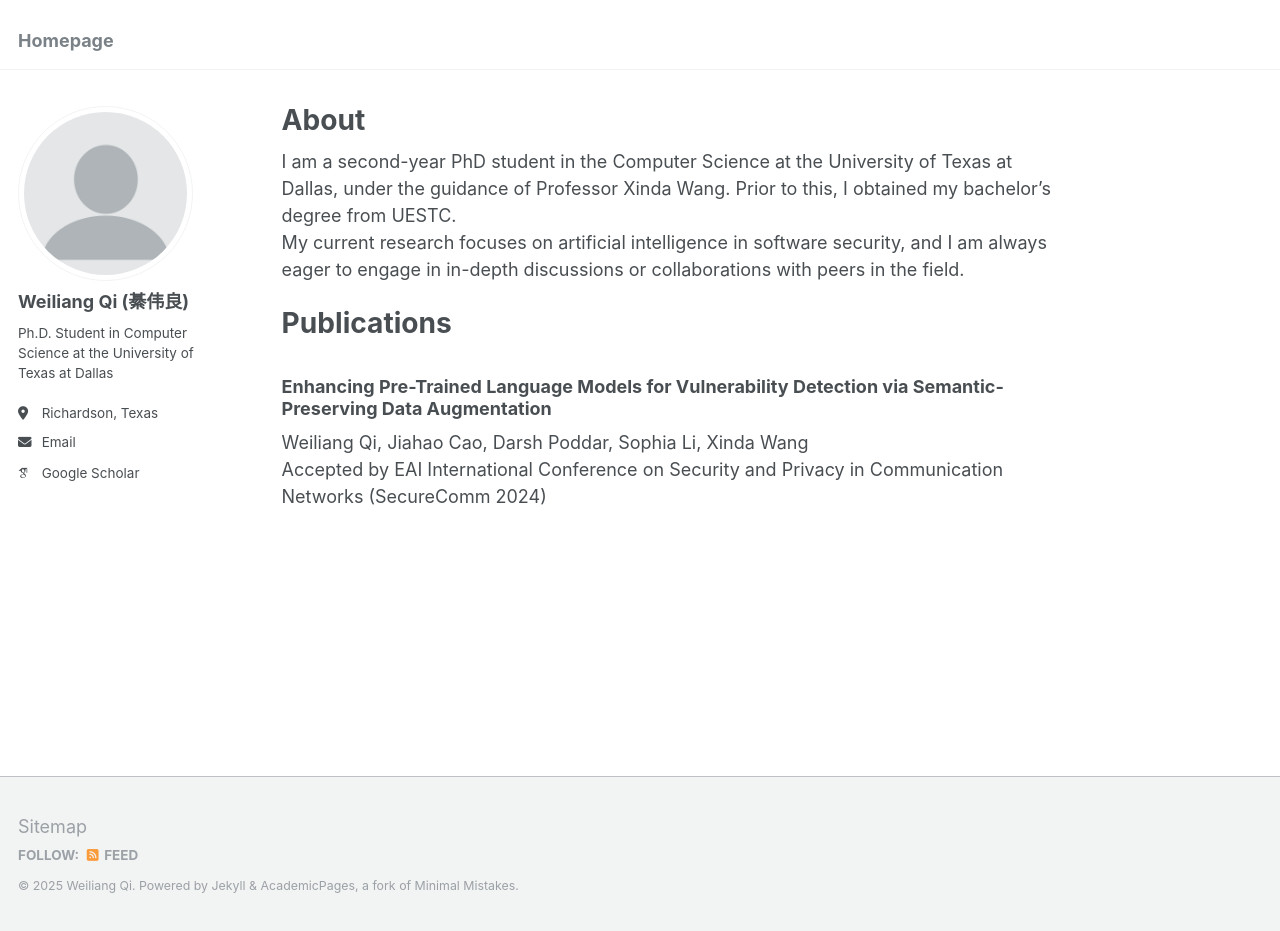
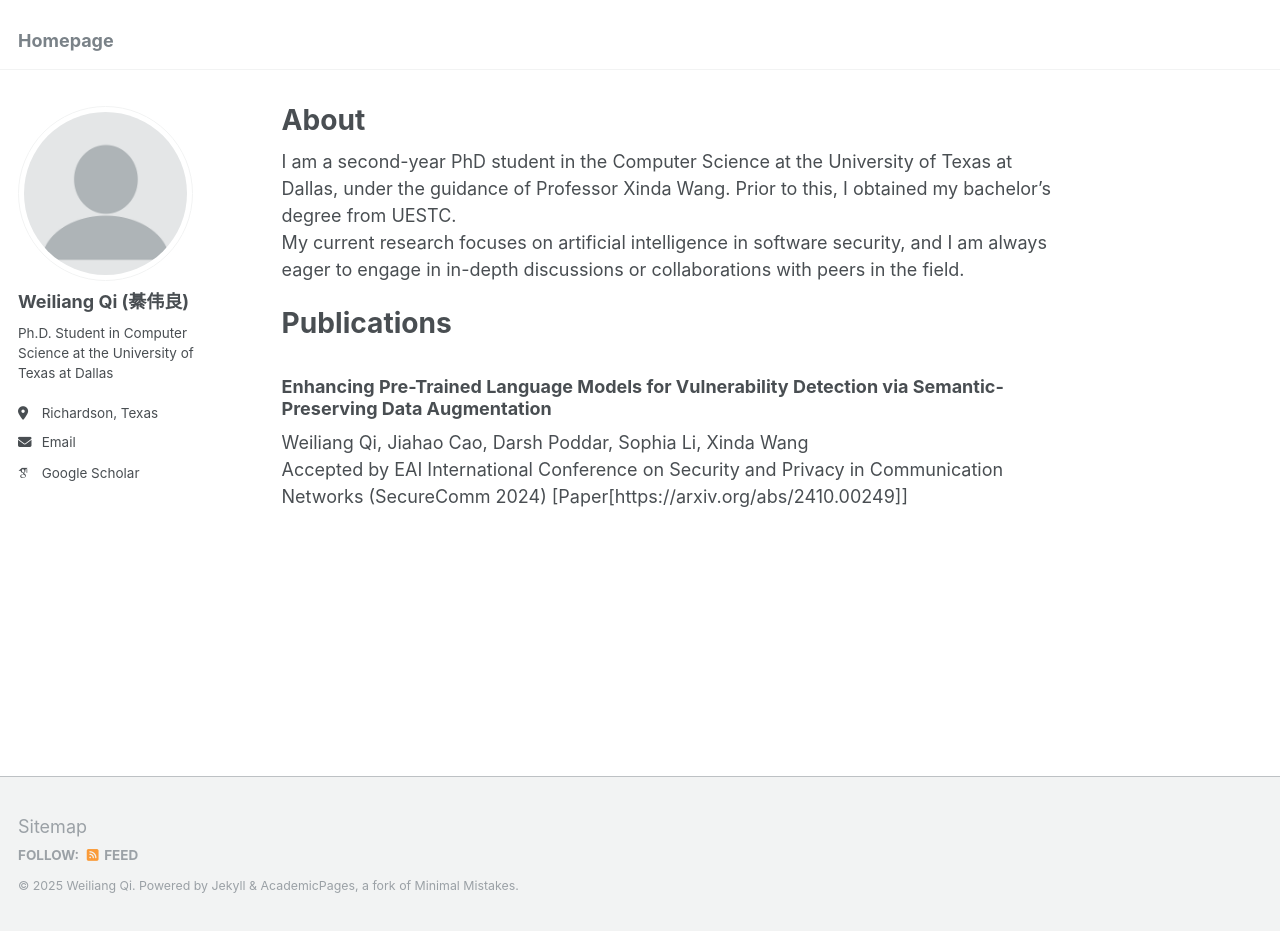
Before and after one commit to S3c0nd/S3c0nd.github.io, a Jekyll site: the page built from _pages/about.md, in a window 1280 px wide and 931 px high. Built offline with Jekyll 4.4.1, drawn with Linux system fonts in a browser that asks for light colours; some web fonts are replaced.

Commit message:
Update about.md

```diff
--- a/_pages/about.md
+++ b/_pages/about.md
@@ -15,4 +15,4 @@ Publications
 
 ### Enhancing Pre-Trained Language Models for Vulnerability Detection via Semantic-Preserving Data Augmentation
 Weiliang Qi, Jiahao Cao, Darsh Poddar, Sophia Li, Xinda Wang
-Accepted by EAI International Conference on Security and Privacy in Communication Networks (SecureComm 2024)
+Accepted by EAI International Conference on Security and Privacy in Communication Networks (SecureComm 2024) \[Paper[https://arxiv.org/abs/2410.00249]\]
```
